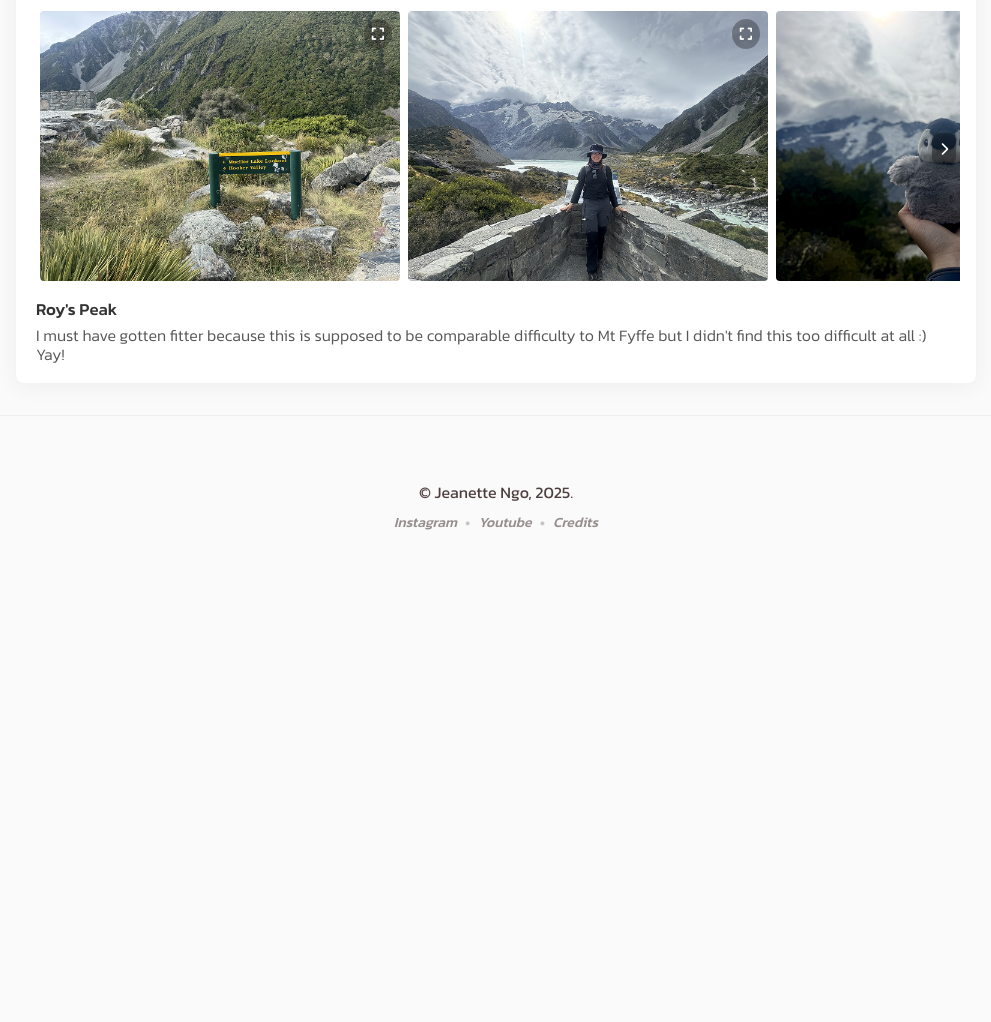
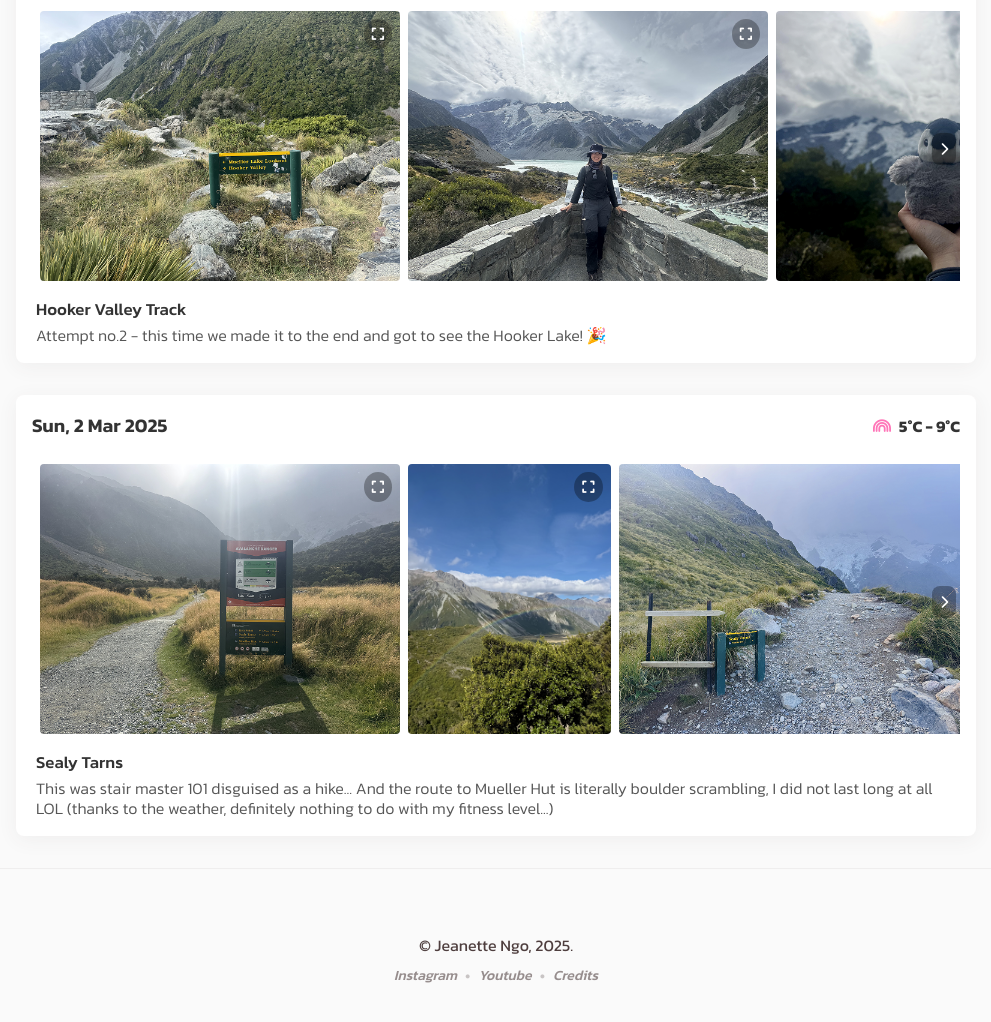
Before and after one commit to JeanetteNgo/nz, a plain HTML site: page mackenzie/mackenzie.html in a window 1280 px wide. Shown: the part 1356-2378 px from the top of the page, without its empty margins (144-1135 px from the left). Before the commit the page ends 1961 px from the top, so only its background shows below. Drawn offline with Linux system fonts and the light colour scheme.

Commit message:
update content

```diff
--- a/mackenzie/mackenzie.html
+++ b/mackenzie/mackenzie.html
@@ -225,9 +225,86 @@
                             <i class="fas fa-chevron-right"></i>
                           </button>
                     </div>
-                    <h3>Roy's Peak</h3>
+                    <h3>Hooker Valley Track</h3>
                     <p>
-                    I must have gotten fitter because this is supposed to be comparable difficulty to Mt Fyffe but I didn't find this too difficult at all :) Yay!
+                    Attempt no.2 - this time we made it to the end and got to see the Hooker Lake! 🎉
+                    </p>
+                </div>
+            </section>
+
+            <section class="post" data-locations="mt-cook">
+                <div class="post-header">
+                    <h2>Sun, 2 Mar 2025</h2>
+                    <div class="weather-info">
+                    <i class="fas fa-rainbow"></i>
+                    <span class="temperature">5°C - 9°C</span>
+                    </div>
+                </div>
+                <div class="post-body">
+                    <div class="carousel-container">
+                        <button class="carousel-btn left-btn">
+                            <i class="fas fa-chevron-left"></i>
+                        </button>
+                        <div class="post-images">
+
+                            <div class="post-image-container">
+                                <img
+                                src="assets/mt-cook-2.3-1.png"
+                                data-highres="assets/mt-cook-2.3-1.webp"
+                                alt="Sealy Tarns 1"
+                                data-caption="Love these iconic sign boards"
+                                class="post-image"
+                                />
+                                <i class="fas fa-expand expand-icon" onclick="openFullScreen(this)"></i>
+                            </div>
+
+                            <div class="post-image-container">
+                                <img
+                                src="assets/mt-cook-2.3-2.png"
+                                data-highres="assets/mt-cook-2.3-2.webp"
+                                alt="Sealy Tarns 2"
+                                data-caption="Accompanied by a rainbow the entire way!"
+                                class="post-image"
+                                />
+                                <i class="fas fa-expand expand-icon" onclick="openFullScreen(this)"></i>
+                            </div>
+
+                            <img src="assets/mt-cook-2.3-3.png" alt="Sealy Tarns 3" />
+                            <img src="assets/mt-cook-2.3-4.png" alt="Sealy Tarns 4" />
+
+                            <div class="post-image-container">
+                                <img
+                                src="assets/mt-cook-2.3-5.png"
+                                data-highres="assets/mt-cook-2.3-5.webp"
+                                alt="Sealy Tarns 5"
+                                data-caption="Sealy Tarns from above (Mueller Hut route)"
+                                class="post-image"
+                                />
+                                <i class="fas fa-expand expand-icon" onclick="openFullScreen(this)"></i>
+                            </div>
+
+                            <div class="post-image-container">
+                                <img
+                                src="assets/mt-cook-2.3-6.png"
+                                data-highres="assets/mt-cook-2.3-6.webp"
+                                alt="Sealy Tarns 6"
+                                data-caption="Met a nice dude who offered to help us take photos and advised us to turn back because the weather wasn't looking good, and turn back we did 🥲"
+                                class="post-image"
+                                />
+                                <i class="fas fa-expand expand-icon" onclick="openFullScreen(this)"></i>
+                            </div>
+
+                            <img src="assets/mt-cook-2.3-7.png" alt="Sealy Tarns 7" />
+                            <img src="assets/mt-cook-2.3-8.png" alt="Sealy Tarns 8" />
+                         </div>
+                         <button class="carousel-btn right-btn">
+                            <i class="fas fa-chevron-right"></i>
+                          </button>
+                    </div>
+                    <h3>Sealy Tarns</h3>
+                    <p>
+                    This was stair master 101 disguised as a hike...
+                    And the route to Mueller Hut is literally boulder scrambling, I did not last long at all LOL (thanks to the weather, definitely nothing to do with my fitness level...)
                     </p>
                 </div>
             </section>
--- a/styles.css
+++ b/styles.css
@@ -486,6 +486,10 @@ color: #ffbf00;
   color: #a1a3c1;
 }
 
+.fa-rainbow {
+  color: #ff75b8;
+}
+
 
 /* Posts */
 .post {
@@ -776,6 +780,11 @@ body.hobbit-mode .post-body p {
 /* For mobile (example: max-width: 480px) */
 @media (max-width: 480px) {
   /* Hide the video, show the fallback image */
+
+  footer {
+    padding: 2rem;
+  }
+
   .hero-video {
     display: none;
   }
```
Also changed, not shown: mackenzie/assets/mt-cook-2.3-1.png (added), mackenzie/assets/mt-cook-2.3-2.png (added), mackenzie/assets/mt-cook-2.3-3.png (added), mackenzie/assets/mt-cook-2.3-4.png (added), mackenzie/assets/mt-cook-2.3-5.png (added), mackenzie/assets/mt-cook-2.3-6.png (added), mackenzie/assets/mt-cook-2.3-6.webp (added), mackenzie/assets/mt-cook-2.3-7.png (added), mackenzie/assets/mt-cook-2.3-8.png (added), 3 other files.
